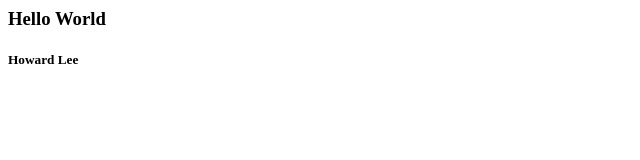
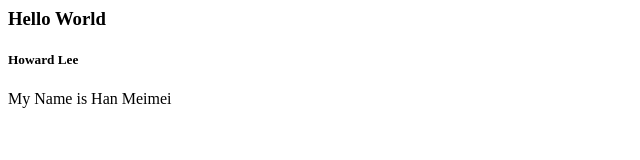
Before and after one commit to Howe0819/Orbital, a plain HTML site: page index.html in a window 1280 px wide. Shown: the whole page, without its empty margins (0-640 px from the left). Drawn offline with Linux system fonts and the light colour scheme.

Commit message:
update user name web

```diff
--- a/index.html
+++ b/index.html
@@ -1,2 +1,4 @@
 <h3>Hello World</h3>
 <h5>Howard Lee</h5>
+
+<p>My Name is Han Meimei</p>
```
